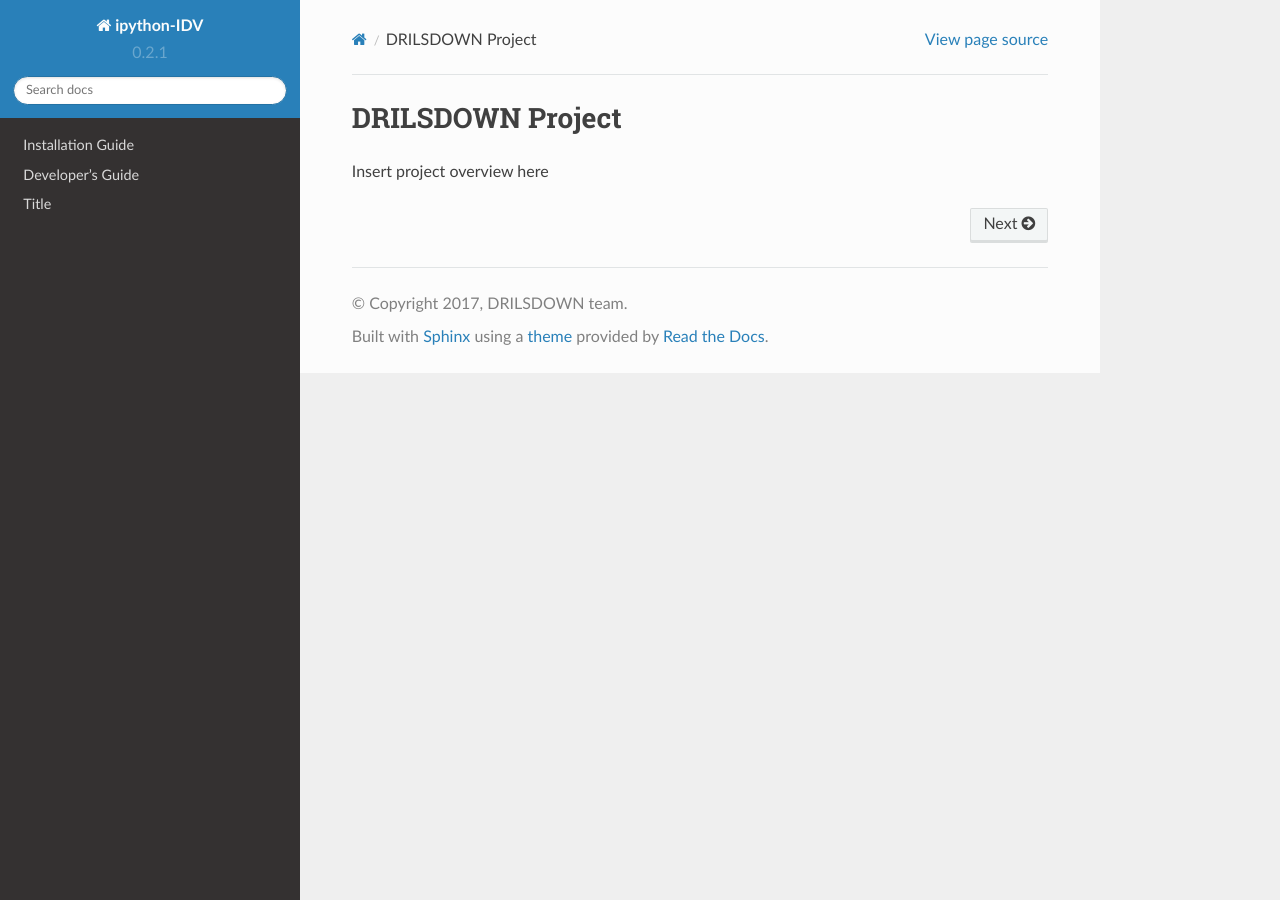
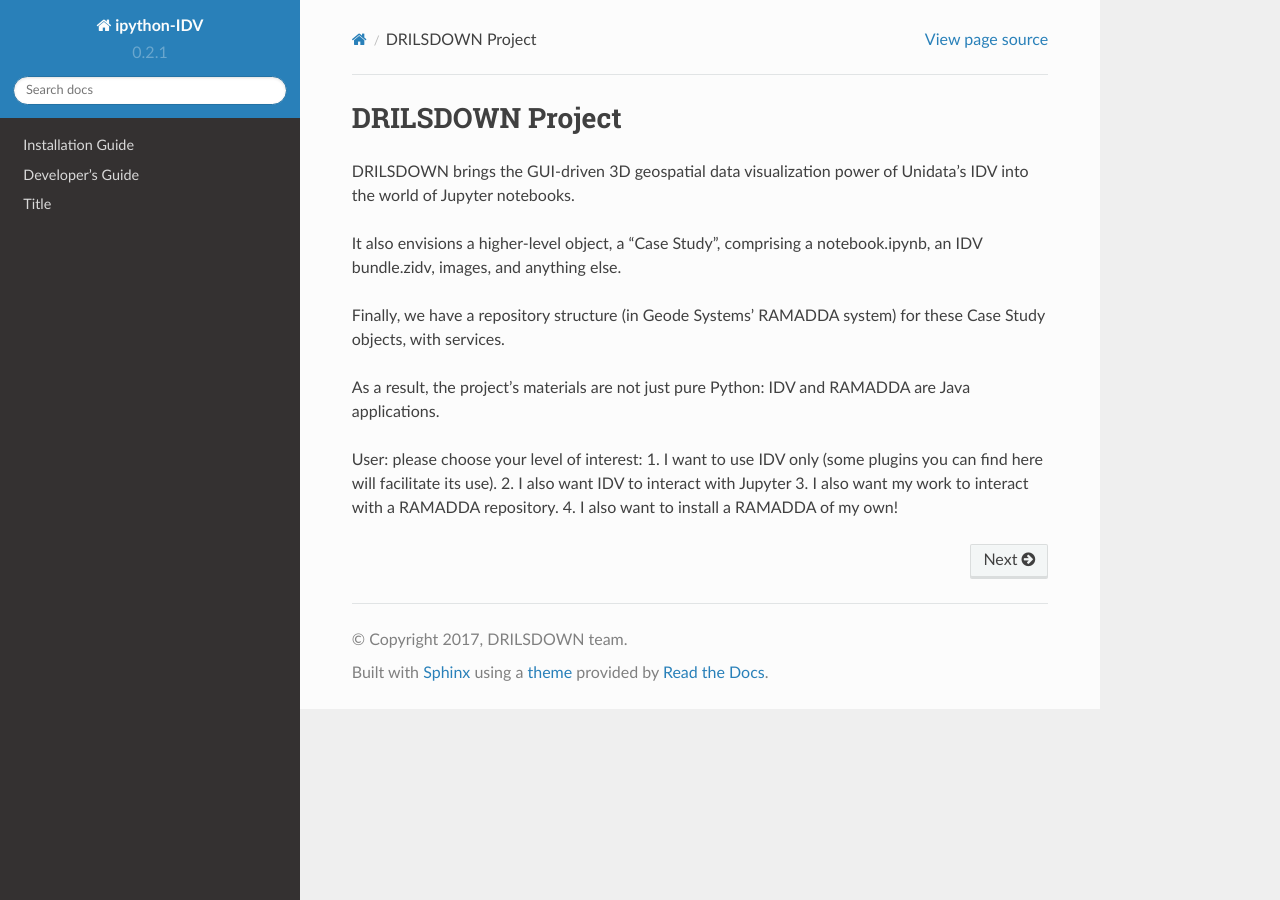
Before and after one commit to piqueen314/ipython-IDV, a Sphinx documentation site: the page built from docs/index.rst, in a window 1280 px wide. Built offline with Sphinx 7.4.7 and the Read the Docs theme 2.0.0, drawn with Linux system fonts in a browser that asks for light colours.

Commit message:
first content edit from placeholder

```diff
--- a/docs/index.rst
+++ b/docs/index.rst
@@ -17,4 +17,16 @@
 DRILSDOWN Project
 ==================
 
-Insert project overview here
+DRILSDOWN brings the GUI-driven 3D geospatial data visualization power of Unidata's IDV into the world of Jupyter notebooks.
+
+It also envisions a higher-level object, a "Case Study", comprising a notebook.ipynb, an IDV bundle.zidv, images, and anything else.
+
+Finally, we have a repository structure (in Geode Systems' RAMADDA system) for these Case Study objects, with services.
+
+As a result, the project's materials are not just pure Python: IDV and RAMADDA are Java applications.
+
+User: please choose your level of interest:
+1. I want to use IDV only (some plugins you can find here will facilitate its use).
+2. I also want IDV to interact with Jupyter
+3. I also want my work to interact with a RAMADDA repository.
+4. I also want to install a RAMADDA of my own!
```
